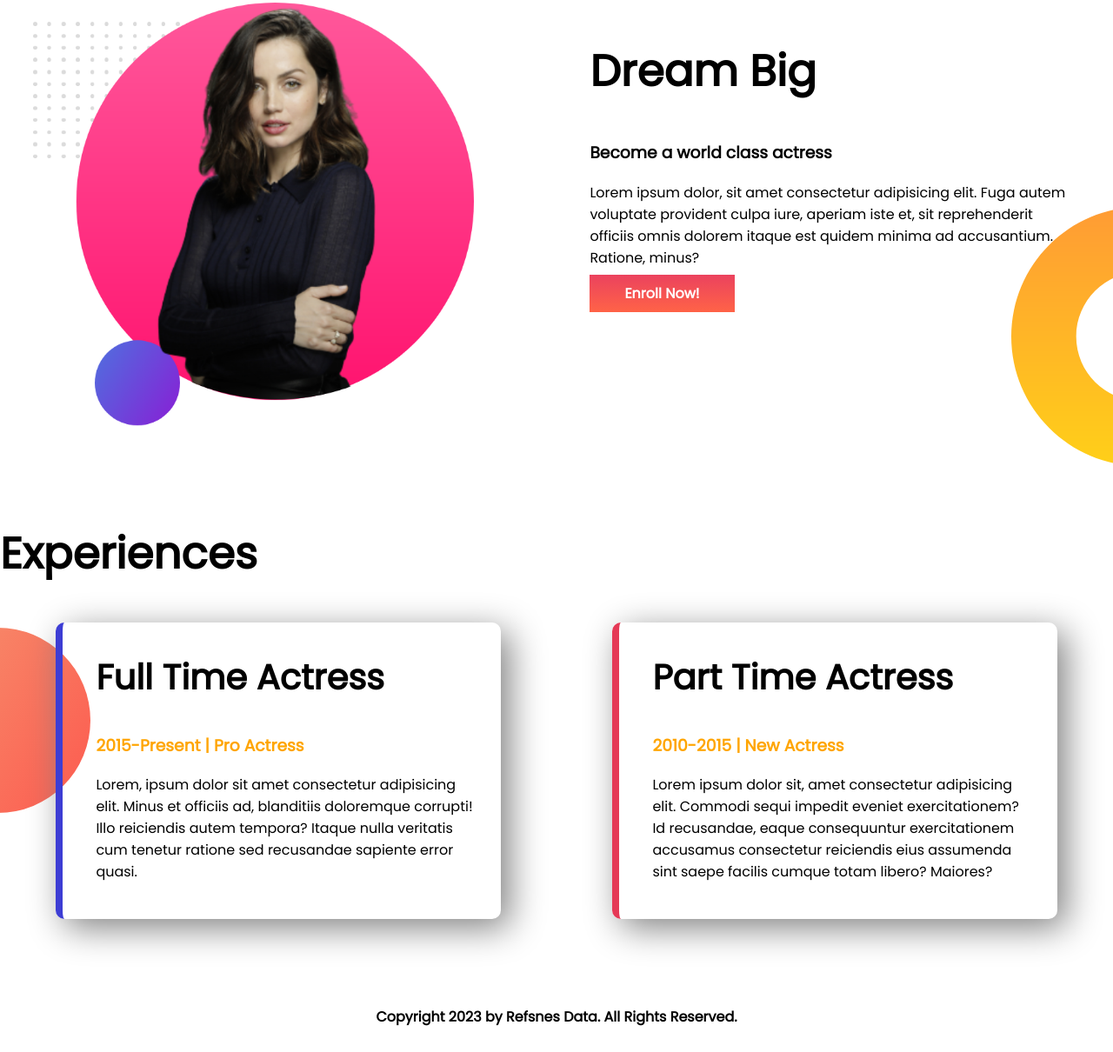
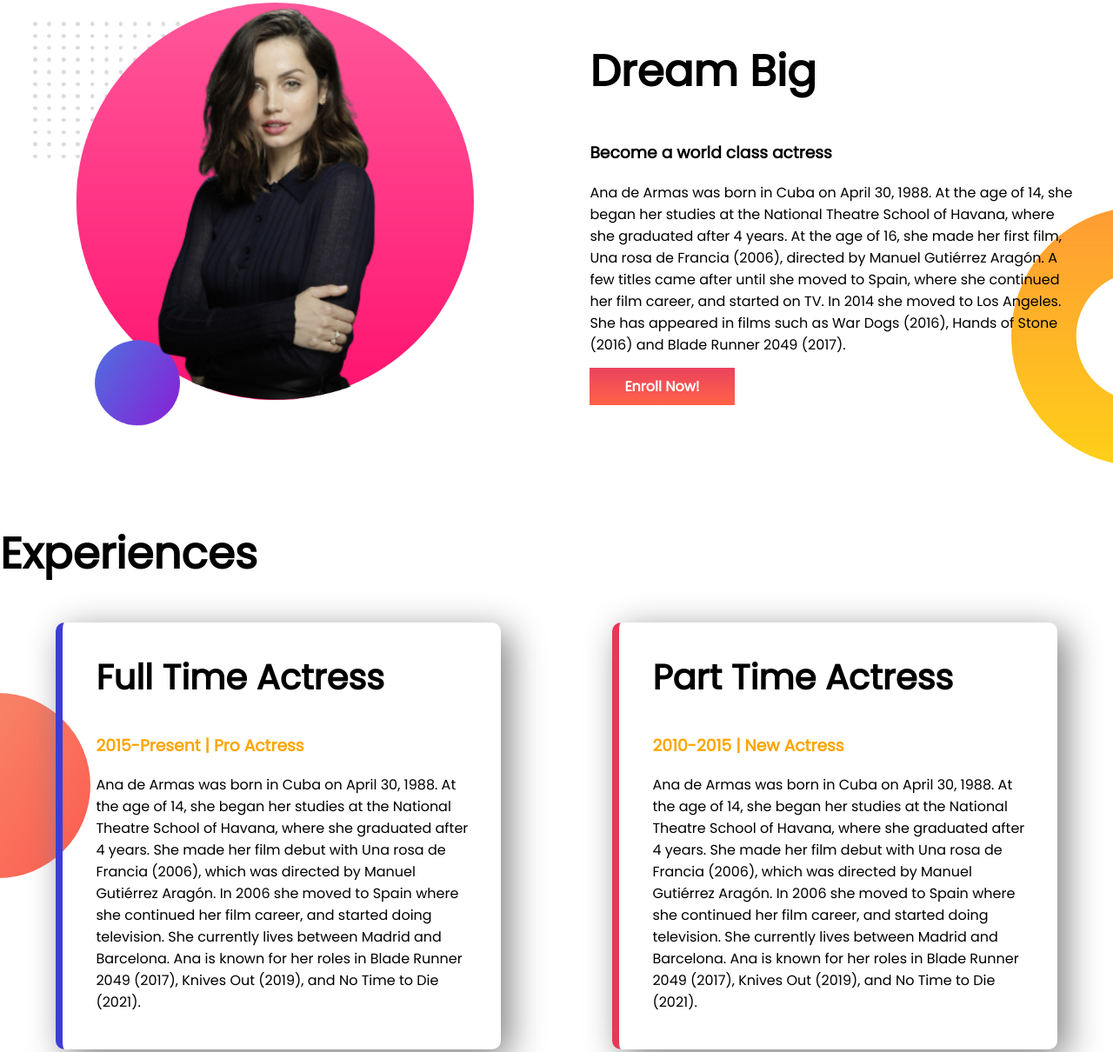
Before and after one commit to ahadakash/dev-port-new, a plain HTML site: page index.html in a window 1280 px wide. Shown: the part 686-1896 px from the top of the page at 87% size. Drawn offline with Linux system fonts and the light colour scheme.

Commit message:
paragraph margin added

```diff
--- a/index.html
+++ b/index.html
@@ -17,11 +17,11 @@
         <div class="half-width">
             <h1>Welcome To</h1>
             <h1><span class="orange-color">Ana De Armas</span> World!</h1>
-            <h3>World famous actress & model.</h3>
-            <p>Lorem ipsum dolor sit, amet consectetur adipisicing elit. Aperiam, ducimus culpa voluptas eligendi et,
-                magni
-                quis
-                pariatur, ipsam iure tempore quisquam. Vero est maiores quis tempore iusto unde ducimus consequuntur.
+            <h3>World famous actress & model</h3>
+            <p class="paragraph">Ana Celia de Armas Caso is a Cuban and Spanish actress. She began her career in Cuba
+                and had a leading
+                role in the romantic drama Una rosa de Francia. At age 18, she moved to Madrid, Spain, and starred in
+                the popular drama El internado for six seasons from 2007 to 2010.
             </p>
             <a class="contact-button" href="https://www.instagram.com/ana_d_armas/?hl=en" target="_blank"
                 rel="noopener noreferrer">Contact Me</a>
@@ -38,9 +38,12 @@
         <div class="half-width">
             <h1>Dream Big</h1>
             <h3>Become a world class actress</h3>
-            <p>Lorem ipsum dolor, sit amet consectetur adipisicing elit. Fuga autem voluptate provident culpa iure,
-                aperiam iste et, sit reprehenderit officiis omnis dolorem itaque est quidem minima ad accusantium.
-                Ratione, minus?</p>
+            <p class="paragraph">Ana de Armas was born in Cuba on April 30, 1988. At the age of 14, she began her
+                studies at the National
+                Theatre School of Havana, where she graduated after 4 years. At the age of 16, she made her first film,
+                Una rosa de Francia (2006), directed by Manuel Gutiérrez Aragón. A few titles came after until she moved
+                to Spain, where she continued her film career, and started on TV. In 2014 she moved to Los Angeles. She
+                has appeared in films such as War Dogs (2016), Hands of Stone (2016) and Blade Runner 2049 (2017).</p>
             <a class="enroll-button" href="https://ana-dearmas.com/" target="_blank" rel="noopener noreferrer">Enroll
                 Now!</a>
         </div>
@@ -52,18 +55,22 @@
             <div class="experience-item border-color1">
                 <h2>Full Time Actress</h2>
                 <h3 class="orange-color">2015-Present | Pro Actress</h3>
-                <p>Lorem, ipsum dolor sit amet consectetur adipisicing elit. Minus et officiis ad, blanditiis doloremque
-                    corrupti! Illo reiciendis autem tempora? Itaque nulla veritatis cum tenetur ratione sed recusandae
-                    sapiente error quasi.</p>
+                <p>Ana de Armas was born in Cuba on April 30, 1988. At the age of 14, she began her studies at the
+                    National Theatre School of Havana, where she graduated after 4 years. She made her film debut with
+                    Una rosa de Francia (2006), which was directed by Manuel Gutiérrez Aragón. In 2006 she moved to
+                    Spain where she continued her film career, and started doing television. She currently lives between
+                    Madrid and Barcelona. Ana is known for her roles in Blade Runner 2049 (2017), Knives Out (2019), and
+                    No Time to Die (2021).</p>
             </div>
             <div class="experience-item border-color2">
                 <h2>Part Time Actress</h2>
                 <h3 class="orange-color">2010-2015 | New Actress</h3>
-                <p>Lorem ipsum dolor sit, amet consectetur adipisicing elit. Commodi sequi impedit eveniet
-                    exercitationem?
-                    Id recusandae, eaque consequuntur exercitationem accusamus consectetur reiciendis eius assumenda
-                    sint
-                    saepe facilis cumque totam libero? Maiores?</p>
+                <p>Ana de Armas was born in Cuba on April 30, 1988. At the age of 14, she began her studies at the
+                    National Theatre School of Havana, where she graduated after 4 years. She made her film debut with
+                    Una rosa de Francia (2006), which was directed by Manuel Gutiérrez Aragón. In 2006 she moved to
+                    Spain where she continued her film career, and started doing television. She currently lives between
+                    Madrid and Barcelona. Ana is known for her roles in Blade Runner 2049 (2017), Knives Out (2019), and
+                    No Time to Die (2021).</p>
             </div>
         </div>
     </section>
--- a/style.css
+++ b/style.css
@@ -27,6 +27,10 @@ h2 {
 
 .half-width img {
     width: 90%;
+}
+
+.paragraph {
+    margin-bottom: 4%;
 }
 
 .contact-button {
```
